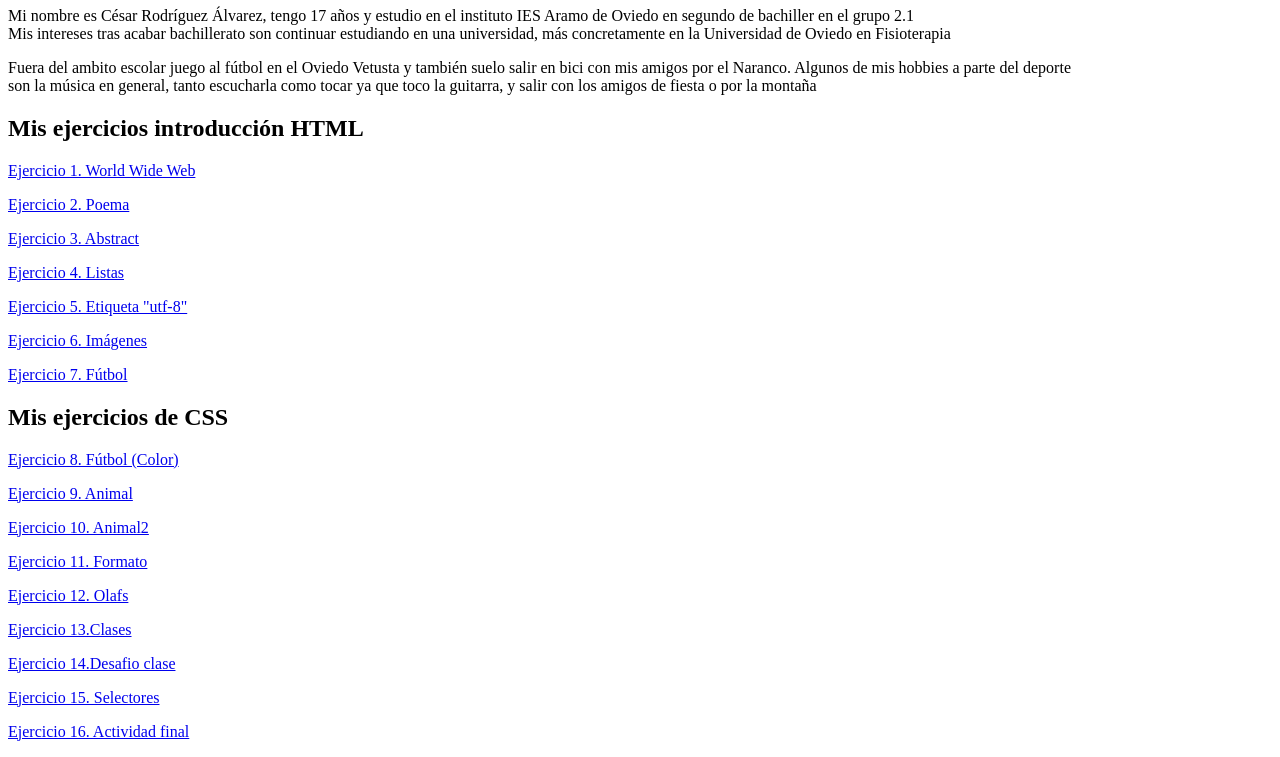
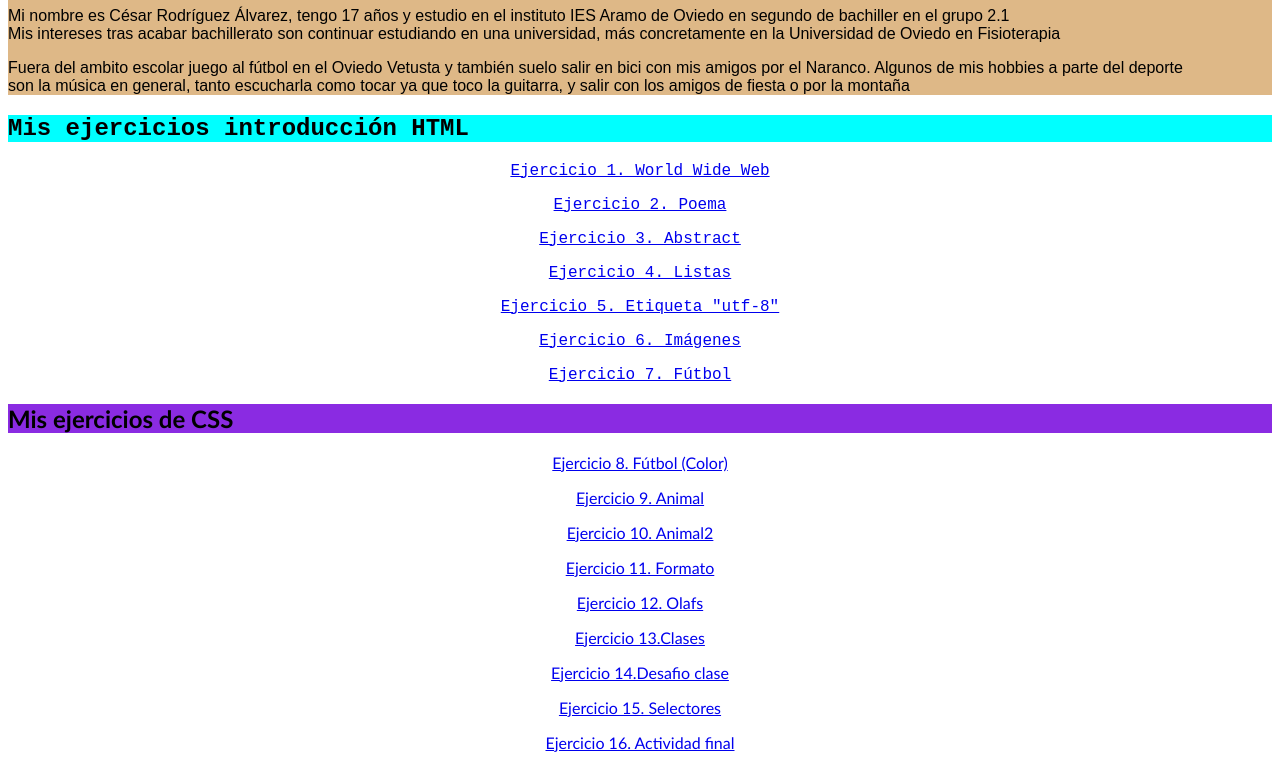
Before and after one commit to cesarra42/cesarra42.github.io, a plain HTML site: page index.html in a window 1280 px wide. Shown: the part 73-830 px from the top of the page. Drawn offline with Linux system fonts and the light colour scheme.

Commit message:
Puse estilo a la página.

```diff
--- a/index.html
+++ b/index.html
@@ -5,14 +5,17 @@
     <head>
         <title> Mi trabajo en TIC II</title>
         <meta charset="utf-8">
+        <link href="style.css" rel="stylesheet" type="text/css"/>
     </head>
     <body>
+<div id="A">
 <h1>Mi trabajo en TICII. César Rodríguez Álvarez.</h1>
 <p>Mi nombre es César Rodríguez Álvarez, tengo 17 años y estudio en el instituto IES Aramo de Oviedo en segundo de bachiller en el grupo 2.1<br>
 Mis intereses tras acabar bachillerato son continuar estudiando en una universidad, más concretamente en la Universidad de Oviedo en Fisioterapia</p>
 
 <p> Fuera del ambito escolar juego al fútbol en el Oviedo Vetusta y también suelo salir en bici con mis amigos por el Naranco. Algunos de mis hobbies a parte del deporte<br>
-son la música en general, tanto escucharla como tocar ya que toco la guitarra, y salir con los amigos de fiesta o por la montaña</p>
+son la música en general, tanto escucharla como tocar ya que toco la guitarra, y salir con los amigos de fiesta o por la montaña</p>  </div>
+<div id="B">
 <h2>Mis ejercicios introducción HTML</H2>
 <p><a href="ejercicios-html/html-ejerc1-intro.html"> Ejercicio 1. World Wide Web</a> </p>
 <p><a href="ejercicios-html/html-ejerc2-poema.html"> Ejercicio 2. Poema</a></p>
@@ -21,8 +24,10 @@ son la música en general, tanto escucharla como tocar ya que toco la guitarra,
 <p><a href="ejercicios-html/html-ejerc5-utf-8.html"> Ejercicio 5. Etiqueta "utf-8"</a></p>
 <p><a href="ejercicios-html/html-ejerc6-img.html"> Ejercicio 6. Imágenes</a></p>
 <p><a href="ejercicios-html/html-ejerc7-viaje.html"> Ejercicio 7. Fútbol</a></p>
+</div>
+<div id="C">
+<h2> Mis ejercicios de CSS</h2>
 
-<h2> Mis ejercicios de CSS</h2>
 <p><a href="ejercicios-css/html-ejerc8-color.html"> Ejercicio 8. Fútbol (Color)</a> </p>
 <p><a href="ejercicios-css/html-ejerc9-criatura.html"> Ejercicio 9. Animal</a> </p>
 <p><a href="ejercicios-css/html-ejerc10-criatura2.html"> Ejercicio 10. Animal2</a> </p>
@@ -32,7 +37,7 @@ son la música en general, tanto escucharla como tocar ya que toco la guitarra,
 <p><a href="ejercicios-css/html-ejerc14-desafio-clases.html"> Ejercicio 14.Desafio clase</a> </p>
 <p><a href="ejercicios-css/html-ejerc15-selectores.html"> Ejercicio 15. Selectores</a> </p>
 <p><a href="ejercicios-css/html-ejer16.html"> Ejercicio 16. Actividad final</a> </p>
-
+</div>
 <h2> Web hosting</h2>
 <p>Un web hosting es un sitio de alojamiento para sitios web</p>
 <p>Aloja los contenidos de la web y el correo electronico para poder visitarla desde cualquier dispositivo conectado a internet</p>
--- a/style.css
+++ b/style.css
@@ -0,0 +1,7 @@
+#A{background-color: burlywood;font-family:Arial, Helvetica, sans-serif }
+#B h2{background-color: aqua}
+#C h2{background-color: blueviolet}
+#B {font-family: 'Courier New', Courier, monospace;}
+#B p{text-align: center}
+#C p{text-align: center}
+#C{font-family: 'Trebuchet MS', 'Lucida Sans Unicode', 'Lucida Grande', 'Lucida Sans', Arial, sans-serif}
```
